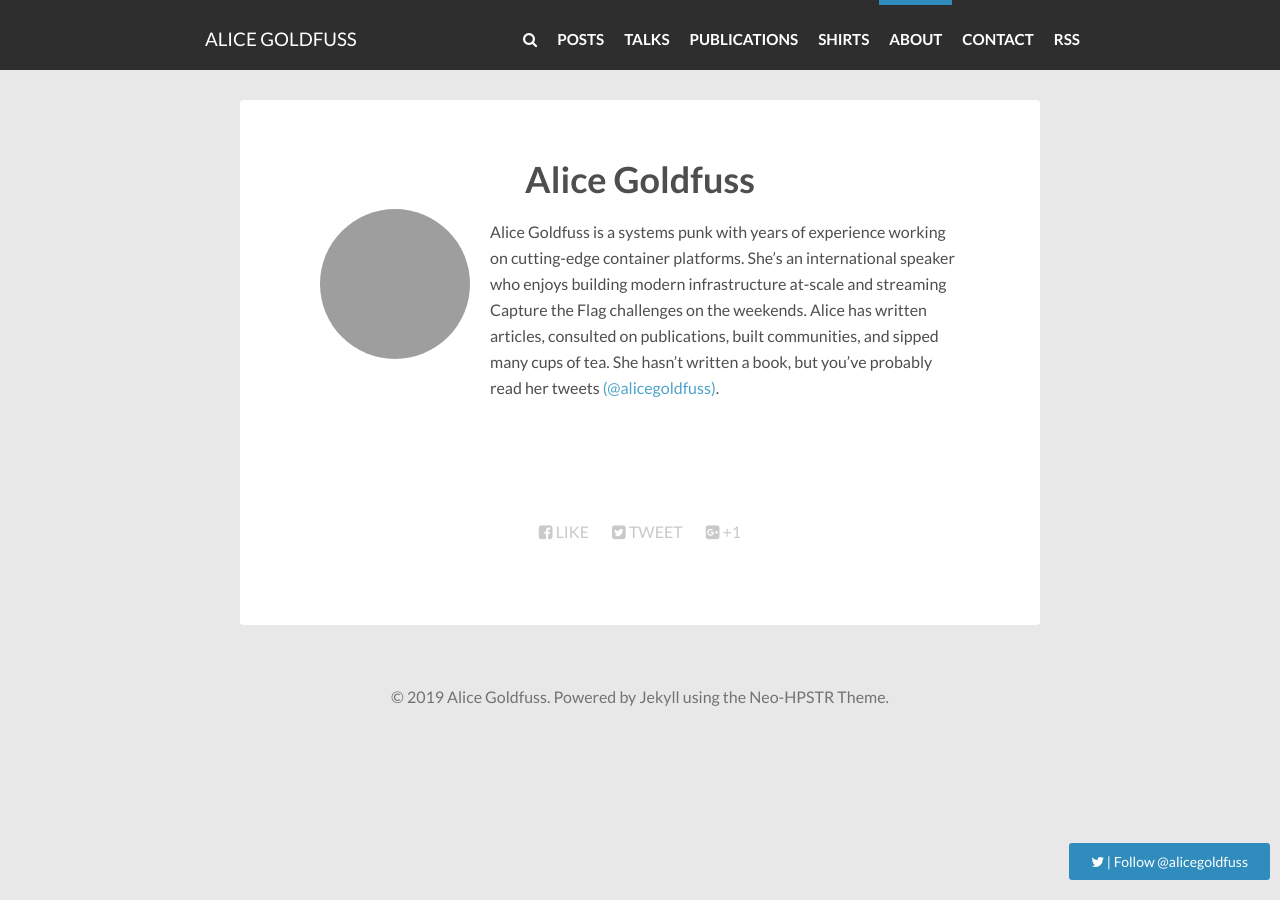
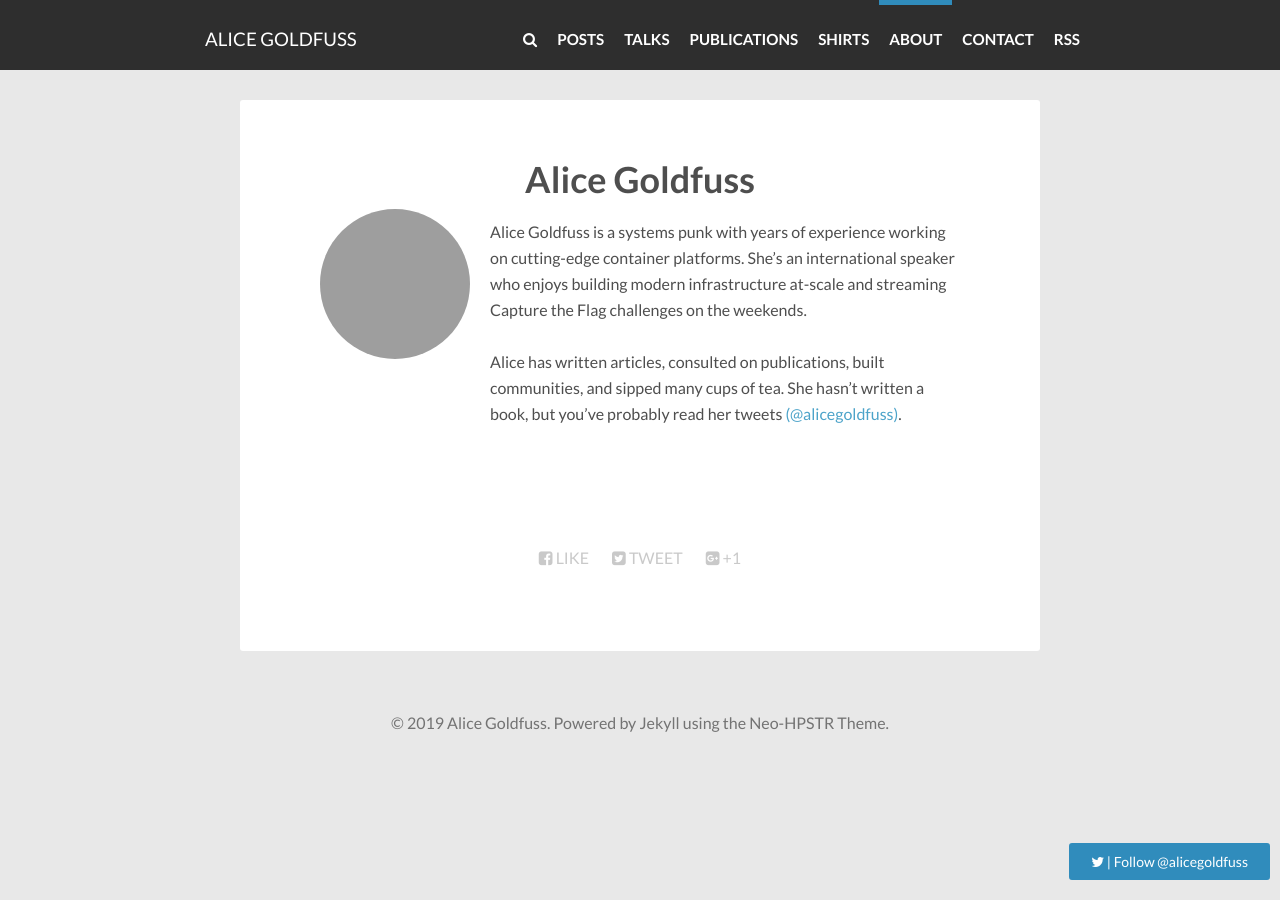
Before and after one commit to alicegoldfuss/blog, a Jekyll site: the page built from about/index.md, in a window 1280 px wide. Built offline with Jekyll 4.4.1, drawn with Linux system fonts in a browser that asks for light colours; nearby versions of some CDN libraries; comment, search, counter and statistics services are not loaded.

Commit message:
Add breaks to bio

```diff
--- a/_config.yml
+++ b/_config.yml
@@ -43,7 +43,10 @@ owner:
   site:           http://alicegoldfuss.com
   avatar:         images/smokeyeye-lg.png
   bio: |+
-       Alice Goldfuss is a systems punk with years of experience working on cutting-edge container platforms. She’s an international speaker who enjoys building modern infrastructure at-scale and streaming Capture the Flag challenges on the weekends. Alice has written articles, consulted on publications, built communities, and sipped many cups of tea. She hasn’t written a book, but you’ve probably read her tweets <a href="http://twitter.com/alicegoldfuss" target="_blank">(@alicegoldfuss)</a>.
+       Alice Goldfuss is a systems punk with years of experience working on cutting-edge container platforms. She’s an international speaker who enjoys building modern infrastructure at-scale and streaming Capture the Flag challenges on the weekends.
+       <br>
+       <br>
+       Alice has written articles, consulted on publications, built communities, and sipped many cups of tea. She hasn’t written a book, but you’ve probably read her tweets <a href="http://twitter.com/alicegoldfuss" target="_blank">(@alicegoldfuss)</a>.
   email:          you@email.com
   # Twitter nick for use in Twitter cards and follow button.
   twitter: alicegoldfuss # if no twitter in this config, the twitter follow button will be removed
```
